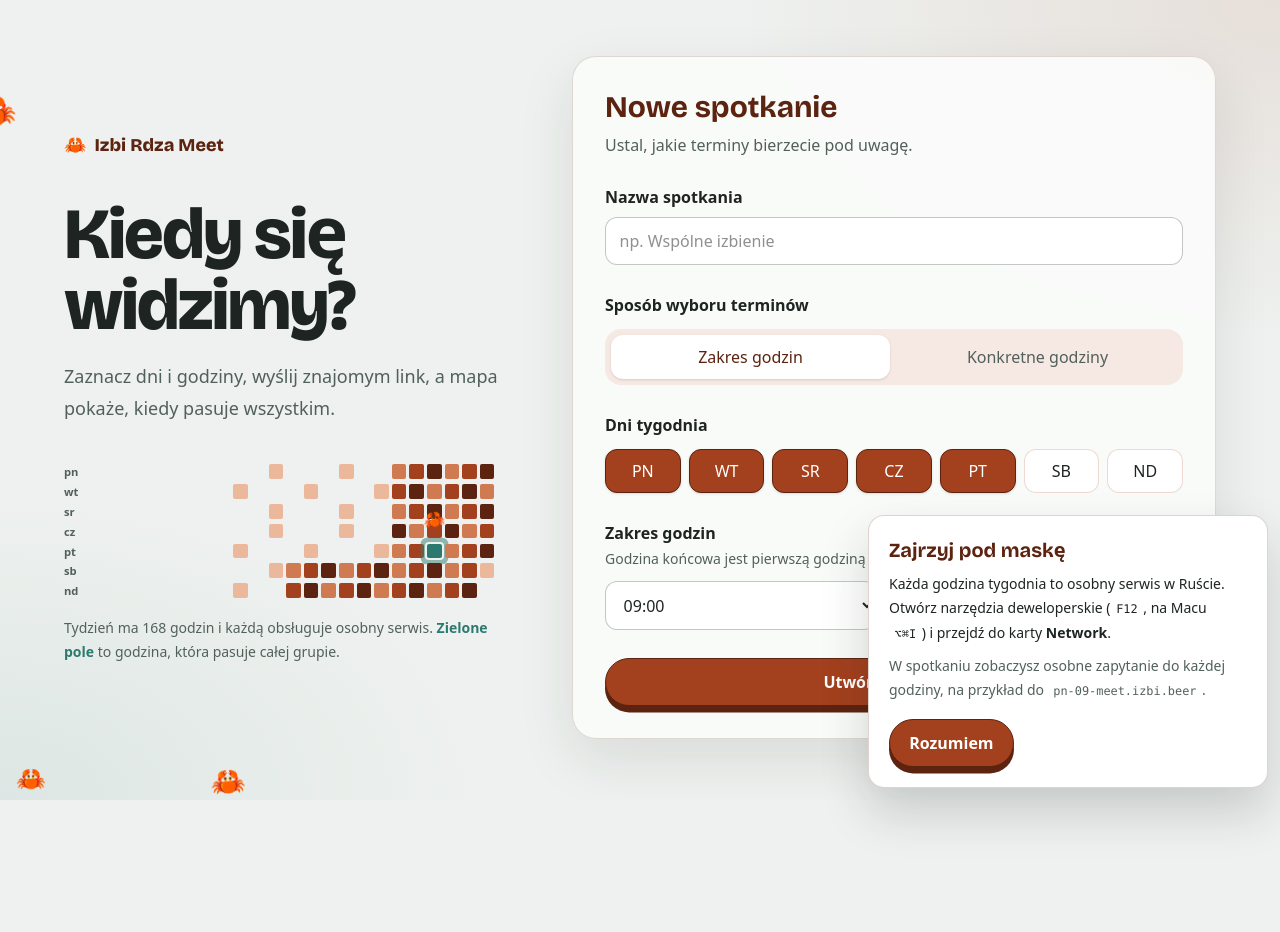
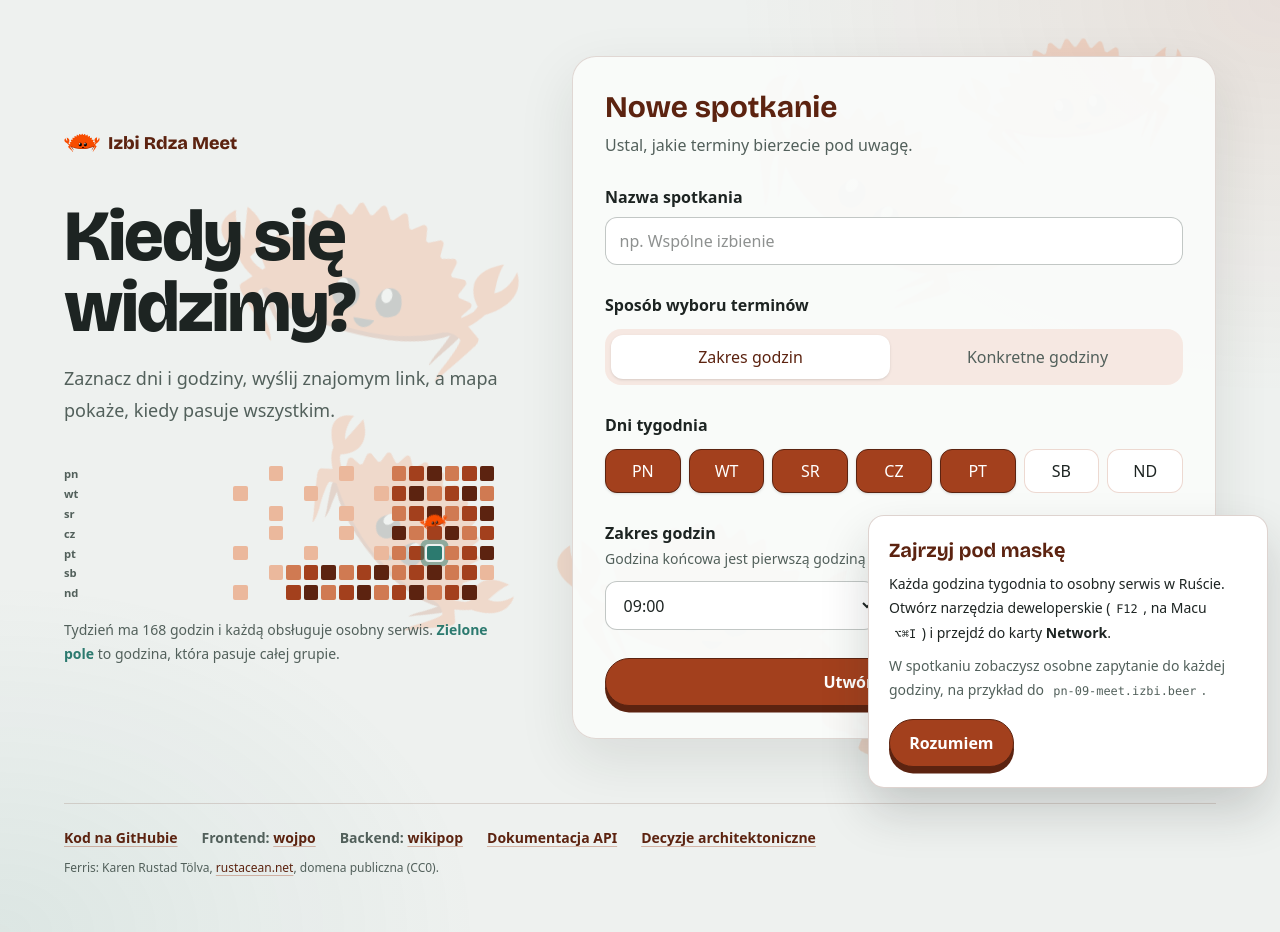
Before and after one commit to wikipop/IzbiRdzaSpotkanie, a Nuxt app in the folder frontend/: page / in a window 1280 px wide. Before the commit the page ends 800 px from the top, so only its background shows below. Built offline with nearby package versions, Linux system fonts and the light colour scheme.

Commit message:
feat(frontend): bouncing Ferris background and project links on the home page

```diff
--- a/frontend/app/app.vue
+++ b/frontend/app/app.vue
@@ -1,7 +1,10 @@
 <template>
   <NuxtRouteAnnouncer />
   <a class="skip-link" href="#main-content">Przejdź do treści</a>
-  <NuxtPage />
-  <CrabParade />
+  <FerrisBackground />
+  <!-- Lifts the page above the drifting crabs without touching each page's layout. -->
+  <div class="relative z-[1]">
+    <NuxtPage />
+  </div>
   <DevtoolsHint />
 </template>
--- a/frontend/app/components/CrabParade.vue
+++ /dev/null
@@ -1,81 +0,0 @@
-<template>
-  <!-- Ferris and friends: purely decorative, never focusable and never in the way of a click. -->
-  <div class="crab-parade" aria-hidden="true">
-    <span class="crab crab-walker">🦀</span>
-    <span class="crab crab-flyer">🦀</span>
-    <span class="crab crab-hopper">🦀</span>
-  </div>
-</template>
-
-<style scoped>
-.crab-parade {
-  position: fixed;
-  inset: 0;
-  z-index: 30;
-  overflow: hidden;
-  pointer-events: none;
-}
-
-.crab {
-  position: absolute;
-  line-height: 1;
-  user-select: none;
-}
-
-/* Crabs walk sideways, so this one scuttles along the bottom edge and back. */
-.crab-walker {
-  bottom: 0.4rem;
-  left: 0;
-  font-size: 1.75rem;
-  animation:
-    crab-walk 26s linear infinite alternate,
-    crab-scuttle 0.32s ease-in-out infinite alternate;
-}
-
-.crab-flyer {
-  top: 12%;
-  left: 0;
-  font-size: 2.25rem;
-  animation: crab-fly 19s ease-in-out 4s infinite;
-}
-
-.crab-hopper {
-  bottom: 0.6rem;
-  left: 1rem;
-  font-size: 1.5rem;
-  animation: crab-hop 3.6s cubic-bezier(0.3, 0, 0.4, 1) 1s infinite;
-}
-
-@keyframes crab-walk {
-  from { translate: -3rem 0; }
-  to { translate: calc(100vw + 1rem) 0; }
-}
-
-@keyframes crab-scuttle {
-  from { rotate: -7deg; }
-  to { rotate: 7deg; }
-}
-
-@keyframes crab-fly {
-  0% { transform: translate(-4rem, 0) rotate(-12deg); }
-  25% { transform: translate(25vw, -2.5rem) rotate(10deg); }
-  50% { transform: translate(52vw, 1.5rem) rotate(-8deg); }
-  75% { transform: translate(78vw, -2rem) rotate(14deg); }
-  /* Out of view for the rest of the cycle so the sky is not always busy. */
-  85%, 100% { transform: translate(calc(100vw + 4rem), 0) rotate(0deg); }
-}
-
-@keyframes crab-hop {
-  0%, 55%, 100% { transform: translateY(0) scale(1, 1); }
-  60% { transform: translateY(0) scale(1.15, 0.85); }
-  72% { transform: translateY(-2.4rem) scale(0.95, 1.08) rotate(-10deg); }
-  84% { transform: translateY(0) scale(1.1, 0.9); }
-  90% { transform: translateY(-0.6rem) scale(1, 1); }
-}
-
-@media (prefers-reduced-motion: reduce) {
-  .crab-parade {
-    display: none;
-  }
-}
-</style>
--- /dev/null
+++ b/frontend/app/components/FerrisBackground.vue
@@ -0,0 +1,166 @@
+<script setup lang="ts">
+// Large, faint Ferris crabs drifting behind the page. They bounce off the viewport edges and
+// off each other as circles of equal mass. Purely decorative: no pointer events, hidden from
+// assistive technology, frozen in place for people who prefer reduced motion.
+
+interface Crab {
+  x: number
+  y: number
+  vx: number
+  vy: number
+  width: number
+  radius: number
+  spin: number
+  angle: number
+}
+
+const aspect = 800 / 1200
+const crabs = ref<Crab[]>([])
+const elements = ref<HTMLElement[]>([])
+let frame = 0
+let last = 0
+
+function random(min: number, max: number): number {
+  return min + Math.random() * (max - min)
+}
+
+function spawn(): Crab[] {
+  const count = window.innerWidth < 640 ? 3 : 6
+  // Size follows the viewport so every crab fits even in a small window.
+  const base = Math.min(window.innerWidth, window.innerHeight)
+  const result: Crab[] = []
+  for (let attempt = 0; result.length < count && attempt < 400; attempt++) {
+    const width = Math.min(340, base * random(0.26, 0.4))
+    const radius = width * 0.36
+    const crab: Crab = {
+      x: random(radius, window.innerWidth - radius),
+      y: random(radius, window.innerHeight - radius),
+      vx: random(35, 80) * (Math.random() < 0.5 ? -1 : 1),
+      vy: random(35, 80) * (Math.random() < 0.5 ? -1 : 1),
+      width,
+      radius,
+      spin: random(-8, 8),
+      angle: random(-20, 20),
+    }
+    // Start without overlaps so nobody is stuck inside a neighbour.
+    if (result.every(other => Math.hypot(other.x - crab.x, other.y - crab.y) > other.radius + crab.radius)) {
+      result.push(crab)
+    }
+  }
+  return result
+}
+
+function render(): void {
+  crabs.value.forEach((crab, index) => {
+    const element = elements.value[index]
+    if (!element) return
+    const height = crab.width * aspect
+    element.style.transform = `translate(${crab.x - crab.width / 2}px, ${crab.y - height / 2}px) rotate(${crab.angle}deg)`
+  })
+}
+
+function step(seconds: number): void {
+  const width = window.innerWidth
+  const height = window.innerHeight
+  const list = crabs.value
+
+  for (const crab of list) {
+    crab.x += crab.vx * seconds
+    crab.y += crab.vy * seconds
+    crab.angle += crab.spin * seconds
+    if (crab.x < crab.radius) { crab.x = crab.radius; crab.vx = Math.abs(crab.vx); crab.spin = -crab.spin }
+    if (crab.x > width - crab.radius) { crab.x = width - crab.radius; crab.vx = -Math.abs(crab.vx); crab.spin = -crab.spin }
+    if (crab.y < crab.radius) { crab.y = crab.radius; crab.vy = Math.abs(crab.vy) }
+    if (crab.y > height - crab.radius) { crab.y = height - crab.radius; crab.vy = -Math.abs(crab.vy) }
+  }
+
+  for (let i = 0; i < list.length; i++) {
+    for (let j = i + 1; j < list.length; j++) {
+      const a = list[i]!
+      const b = list[j]!
+      const dx = b.x - a.x
+      const dy = b.y - a.y
+      const distance = Math.hypot(dx, dy) || 1
+      const overlap = a.radius + b.radius - distance
+      if (overlap <= 0) continue
+
+      const nx = dx / distance
+      const ny = dy / distance
+      // Push apart, then swap the velocity components along the contact normal.
+      a.x -= nx * overlap / 2
+      a.y -= ny * overlap / 2
+      b.x += nx * overlap / 2
+      b.y += ny * overlap / 2
+      const approaching = (a.vx - b.vx) * nx + (a.vy - b.vy) * ny
+      if (approaching > 0) {
+        a.vx -= approaching * nx
+        a.vy -= approaching * ny
+        b.vx += approaching * nx
+        b.vy += approaching * ny
+        a.spin = random(-12, 12)
+        b.spin = random(-12, 12)
+      }
+    }
+  }
+}
+
+function tick(now: number): void {
+  // Clamp the step so a backgrounded tab does not teleport crabs through walls.
+  const seconds = Math.min((now - last) / 1000, 0.05)
+  last = now
+  step(seconds)
+  render()
+  frame = requestAnimationFrame(tick)
+}
+
+onMounted(async () => {
+  crabs.value = spawn()
+  await nextTick()
+  render()
+  if (matchMedia('(prefers-reduced-motion: reduce)').matches) return
+  last = performance.now()
+  frame = requestAnimationFrame(tick)
+})
+
+onBeforeUnmount(() => cancelAnimationFrame(frame))
+</script>
+
+<template>
+  <div class="ferris-background" aria-hidden="true">
+    <img
+      v-for="(crab, index) in crabs"
+      :key="index"
+      ref="elements"
+      src="/assets/ferris/ferris.svg"
+      alt=""
+      class="ferris"
+      :style="{ width: `${crab.width}px` }"
+    >
+  </div>
+</template>
+
+<style scoped>
+.ferris-background {
+  position: fixed;
+  inset: 0;
+  z-index: 0;
+  overflow: hidden;
+  pointer-events: none;
+}
+
+.ferris {
+  position: absolute;
+  top: 0;
+  left: 0;
+  opacity: 0.15;
+  user-select: none;
+  will-change: transform;
+  animation: ferris-in 900ms ease-out both;
+}
+
+@keyframes ferris-in {
+  from {
+    opacity: 0;
+  }
+}
+</style>
--- a/frontend/app/pages/e/[eventId].vue
+++ b/frontend/app/pages/e/[eventId].vue
@@ -389,7 +389,7 @@ else failInitialEventLoad()
       </NuxtLink>
 
       <section v-if="loadState === 'loading'" class="paper-card mt-8 p-8" aria-live="polite">
-        <p class="font-display text-2xl text-rust-dark"><span class="inline-block animate-bounce" aria-hidden="true">🦀</span> Otwieram notes spotkania…</p>
+        <p class="font-display text-2xl text-rust-dark"><img src="/assets/ferris/ferris.svg" alt="" class="inline-block h-8 w-auto animate-bounce align-middle"> Otwieram notes spotkania…</p>
       </section>
 
       <section v-else-if="loadState === 'not-found'" class="paper-card mt-8 p-8 text-center">
--- a/frontend/app/pages/index.vue
+++ b/frontend/app/pages/index.vue
@@ -2,6 +2,7 @@
 import { validateCreateEvent, validateCreateEventSlots, type ValidationErrors } from '~/domain/validation'
 import { slotId, slotsForRange, weekdayLabels } from '~/domain/slots'
 import type { ApiFailure } from '~/services/api/result'
+import { gatewayBaseUrl, type ApiMode } from '~/services/api/urls'
 import { weekdays, type SlotId, type Weekday } from '~/types/api/contracts'
 
 useHead({
@@ -10,6 +11,12 @@ useHead({
 })
 
 const { gateway } = useApi()
+const config = useRuntimeConfig()
+const repositoryUrl = 'https://github.com/wikipop/IzbiRdzaSpotkanie'
+const apiDocsUrl = `${gatewayBaseUrl({
+  mode: config.public.apiMode as ApiMode,
+  gatewayBase: config.public.gatewayBase || undefined,
+})}/docs`
 const name = ref('')
 const selectedDays = ref<Weekday[]>(['pn', 'wt', 'sr', 'cz', 'pt'])
 const from = ref(9)
@@ -224,7 +231,7 @@ async function createEvent(): Promise<void> {
     <main id="main-content" class="mx-auto grid w-full max-w-6xl gap-8 lg:grid-cols-[0.85fr_1.15fr] lg:items-center">
       <section aria-labelledby="page-title" class="min-w-0 py-2">
         <p class="wordmark inline-flex items-center gap-2 font-display text-lg font-extrabold text-rust-dark">
-          <span class="wordmark-crab" aria-hidden="true">🦀</span> Izbi Rdza Meet
+          <img src="/assets/ferris/ferris.svg" alt="" class="wordmark-crab h-6 w-auto"> Izbi Rdza Meet
         </p>
         <h1 id="page-title" class="mt-10 max-w-xl font-display text-5xl leading-[0.98] font-extrabold tracking-[-0.03em] text-ink sm:text-7xl">
           Kiedy się widzimy?
@@ -243,7 +250,7 @@ async function createEvent(): Promise<void> {
                 class="hero-week-cell"
                 :class="level === 'shared' ? 'is-shared' : `is-${level}`"
               >
-                <span v-if="level === 'shared'" class="hero-crab">🦀</span>
+                <img v-if="level === 'shared'" src="/assets/ferris/ferris.svg" alt="" class="hero-crab">
               </span>
             </template>
           </div>
@@ -394,6 +401,21 @@ async function createEvent(): Promise<void> {
         </form>
       </section>
     </main>
+
+    <footer class="mx-auto mt-16 w-full max-w-6xl border-t border-rust-dark/15 pt-6 text-sm text-ink-soft">
+      <nav aria-label="Projekt">
+        <ul class="flex flex-wrap gap-x-6 gap-y-2 font-semibold">
+          <li><a class="footer-link" :href="repositoryUrl">Kod na GitHubie</a></li>
+          <li>Frontend: <a class="footer-link" href="https://github.com/wojpo">wojpo</a></li>
+          <li>Backend: <a class="footer-link" href="https://github.com/wikipop">wikipop</a></li>
+          <li><a class="footer-link" :href="apiDocsUrl">Dokumentacja API</a></li>
+          <li><a class="footer-link" :href="`${repositoryUrl}/tree/master/backend/docs/adr`">Decyzje architektoniczne</a></li>
+        </ul>
+      </nav>
+      <p class="mt-3 text-xs">
+        Ferris: Karen Rustad Tölva, <a class="footer-link" href="https://rustacean.net/">rustacean.net</a>, domena publiczna (CC0).
+      </p>
+    </footer>
   </div>
 </template>
 
@@ -462,6 +484,17 @@ async function createEvent(): Promise<void> {
   background: var(--color-rust-dark);
 }
 
+.footer-link {
+  color: var(--color-rust-dark);
+  text-decoration: underline;
+  text-decoration-color: rgb(163 64 29 / 35%);
+  text-underline-offset: 3px;
+}
+
+.footer-link:hover {
+  text-decoration-color: currentcolor;
+}
+
 .hero-week {
   display: grid;
   grid-template-columns: 1.6rem repeat(24, minmax(0, 1fr));
@@ -492,10 +525,10 @@ async function createEvent(): Promise<void> {
 
 .hero-crab {
   position: absolute;
-  bottom: 120%;
+  bottom: 110%;
   left: 50%;
-  font-size: 1.1rem;
-  line-height: 1;
+  width: 1.75rem;
+  max-width: none;
   translate: -50% 0;
   animation: hero-crab-hop 1.4s cubic-bezier(0.3, 0, 0.4, 1) infinite;
 }
--- /dev/null
+++ b/frontend/public/assets/ferris/PROVENANCE.md
@@ -0,0 +1,7 @@
+# Ferris the Rustacean
+
+`ferris.svg` is `rustacean-flat-happy.svg` from <https://rustacean.net/>, unmodified.
+
+Ferris was created by Karen Rustad Tölva, who released it under
+[CC0 1.0 Universal](https://creativecommons.org/publicdomain/zero/1.0/) and waived all copyright and
+related rights. Attribution is not required but is kept here for provenance.
```
Also changed, not shown: frontend/public/assets/ferris/ferris.svg (added), 1 other file (tests, documents, lock files or other folders).
